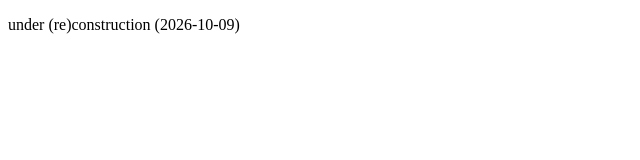
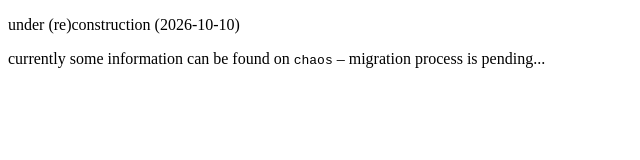
Before and after one commit to matrix-toolbox/matrix-toolbox.github.io, a plain HTML site: page index.html in a window 1280 px wide. Shown: the whole page, without its empty margins (0-640 px from the left). Drawn offline with Linux system fonts and the light colour scheme.

Commit message:
update index.html

```diff
--- a/index.html
+++ b/index.html
@@ -3,4 +3,5 @@
 <meta charset="UTF-8">
 <!--base target="_blank"-->
 
-<p>under (re)construction (2026-10-09)</p>
+<p>under (re)construction (2026-10-10)</p>
+<p>currently some information can be found on <code>chaos</code> &ndash; migration process is pending...</p>
```
